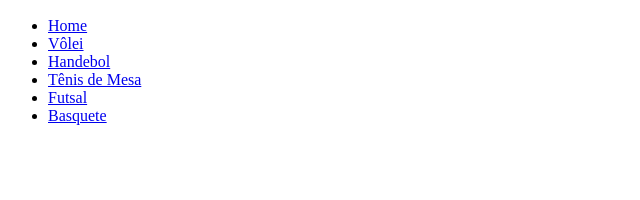
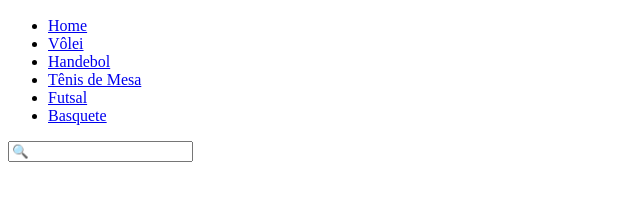
Before and after one commit to ju-reis16/Projeto-Final2, a plain HTML site: page index.html in a window 1280 px wide. Shown: the part 278-478 px from the top of the page, without its empty margins (0-640 px from the left). Drawn offline with Linux system fonts and the light colour scheme.

Commit message:
parte de pesquisa

```diff
--- a/index.html
+++ b/index.html
@@ -20,3 +20,6 @@
        <li><a href="#">Basquete</a></li>
 
     </ul>
+       <div class="search">
+      <input type="text" placeholder="🔍">
+        </header>
```
